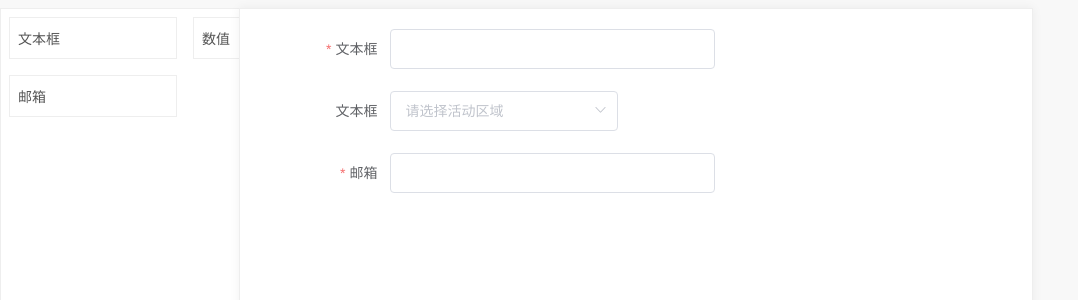
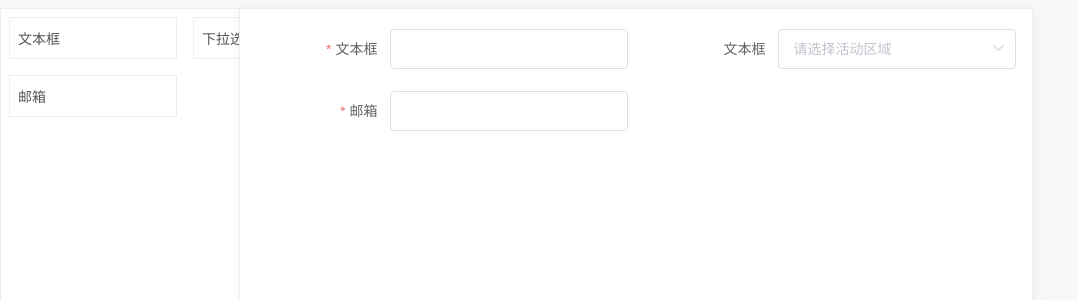
Before and after one commit to webmrxu/block-form, a Vue app: page /#/ in a window 1280 px wide. Shown: the top 300 px of the page, without its empty margins (0-1078 px from the left). Built offline with nearby package versions, Linux system fonts and the light colour scheme.

Commit message:
添加add 输入组件方法

```diff
--- a/src/components/block-form.vue
+++ b/src/components/block-form.vue
@@ -41,6 +41,15 @@ export default {
     this.dealFormRules();
     // console.log(this.itemSetting)
   },
+  watch: {
+    itemSetting(newV, oldV) {
+      newV.forEach(v => {
+        if (v['_isNewAdd']) {
+          this.dealRule(v);
+        }
+      })
+    }
+  },
   methods: {
     // 处理 form-item 样式
     // 优先级（form-item.js > form.js > base-item.js）
@@ -52,6 +61,11 @@ export default {
     // 处理表单验证规则
     dealFormRules() {
       this.itemSetting.forEach(v => {
+        this.dealRule(v);
+      });
+    },
+    // 处理单个验证规则
+    dealRule(v) {
       if (Array.isArray(v.rules) && v.rules.length > 0) {
         this.$set(v, "_rules", []);
         v.rules.forEach(ruleId => {
@@ -69,7 +83,6 @@ export default {
           });
         });
       }
-      });
     },
     // 正则规则转换
     convertPattern(rule) {
--- a/src/components/form-items/b-email.vue
+++ b/src/components/form-items/b-email.vue
@@ -15,7 +15,7 @@ export default {
     }
   },
   mounted() {
-    console.log(this.setting)
+    // console.log(this.setting)
   },
   methods: {
     change(value) {
--- a/src/components/form-items/b-input.vue
+++ b/src/components/form-items/b-input.vue
@@ -15,7 +15,7 @@ export default {
     }
   },
   mounted() {
-    console.log(this.setting)
+    // console.log(this.setting)
   },
   methods: {
     change(value) {
--- a/src/components/form-items/b-select.vue
+++ b/src/components/form-items/b-select.vue
@@ -1,9 +1,8 @@
 <template>
   <div>
     <el-form-item  :label="setting.title">
-      <el-select v-model="form.region" placeholder="请选择活动区域">
-        <el-option label="区域一" value="shanghai"></el-option>
-        <el-option label="区域二" value="beijing"></el-option>
+      <el-select v-model="form.region" placeholder="请选择活动区域" @input="change" class="b-select">
+        <el-option v-for="item in list" :key="item.value" :label="item.name" :value="item.value"></el-option>
       </el-select>
     </el-form-item>
   </div>
@@ -14,8 +13,26 @@ export default {
   props: ['setting'],
   data() {
     return {
+      list: [],
       form: {}
+    }
+  },
+  mounted() {
+    if (Array.isArray(this.setting.paramList)) {
+      this.list = this.setting.paramList;
+    }
+    // console.log(this.setting)
+  },
+  methods: {
+    change(value) {
+      this.$emit("update:value", value)
     }
   }
 }
 </script>
+
+<style scoped >
+.b-select {
+  width: 100%;
+}
+</style>
--- a/src/settings/base-items.js
+++ b/src/settings/base-items.js
@@ -5,7 +5,8 @@ const baseFormSetting = [
   },
   {
     type: 'select',
-    title: '下拉选择框'
+    title: '下拉选择框',
+    paramsList: []
   },
   {
     type: 'email',
--- a/src/settings/form.js
+++ b/src/settings/form.js
@@ -2,7 +2,7 @@ import BaseFormSetting from './base-form'
 import utils from '@/utils/common'
 
 let formSetting = {
-  itemWidth: '60%'
+  itemWidth: '50%'
 }
 let keys = Object.keys(BaseFormSetting)
 keys.forEach(v => {
--- a/src/settings/items.js
+++ b/src/settings/items.js
@@ -10,7 +10,7 @@ const formSetting = [
   {
     type: 'select',
     title: '文本框',
-    field: 'userSex',
+    field: 'parteents',
     paramCode: 'code',
     paramList: [
       {
--- a/src/utils/common.js
+++ b/src/utils/common.js
@@ -157,8 +157,8 @@ export default {
     return 'xxxxxxxx-xxxx-4xxx-yxxx-xxxxxxxxxxxx'.replace(/[xy]/g, function (c) {
       let r = Math.random() * 16 | 0
       let v = c === 'x' ? r : (r & 0x3 | 0x8)
-      return len ? v.toString(16) : 'id' + v.toString(16).slice(0, len)
-    })
+      return v.toString(16)
+    }).slice(0, len)
   },
   /**
    * 返回带格式字符串
--- a/src/views/home.vue
+++ b/src/views/home.vue
@@ -3,17 +3,17 @@
     <!-- 字段列表 -->
     <div class="formitem-box">
       <div>
-        <div>
+        <div @click="addInputItem('input')">
           <span>文本框</span>
         </div>
       </div>
       <div>
-        <div>
-          <span>数值</span>
+        <div @click="addInputItem('select')">
+          <span>下拉选择框</span>
         </div>
       </div>
       <div>
-        <div>
+        <div @click="addInputItem('email')">
           <span>邮箱</span>
         </div>
       </div>
@@ -36,6 +36,7 @@
 </template>
 <script>
 import BlockFrom from "@/components/block-form";
+import BaseItems from "@/settings/base-items";
 import ItemsSetting from "@/settings/items";
 import FormSetting from "@/settings/form";
 import Rules from "@/settings/rules";
@@ -74,6 +75,15 @@ export default {
         .width;
       let margin = windowWidth - 793;
       this.formBoxStyle.marginLeft = margin / 2 - 375 + "px";
+    },
+    addInputItem(type) {
+      BaseItems.forEach(v => {
+        if (v.type === type) {
+          v.field = '_' + v.type + '_' + utils.uuid(7);
+          v['_isNewAdd'] = true;
+          this.itemSetting.push(v);
+        }
+      })
     }
   }
 };
@@ -100,6 +110,7 @@ export default {
   margin-top: 8px;
   margin-bottom: 25px;
   padding-top: 20px;
+  padding-right: 16px;
 }
 .formitem-box{
   margin-top: 8px;
```
Lines whose indentation alone changed are shown as unchanged.
